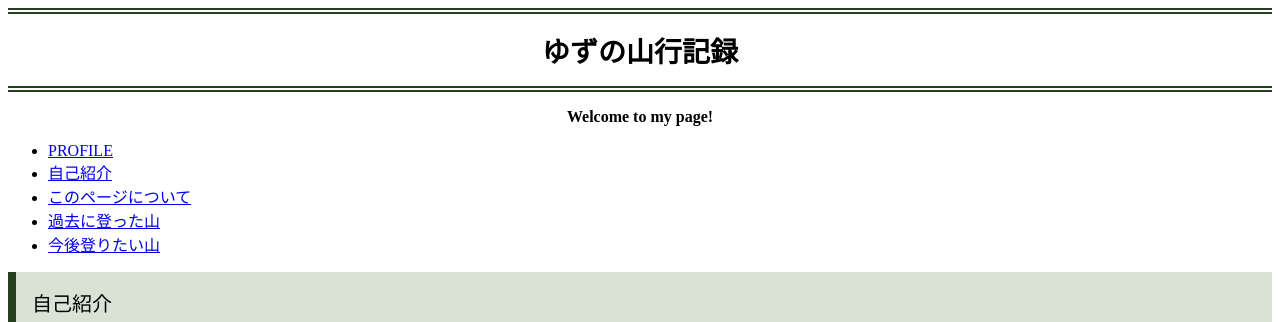
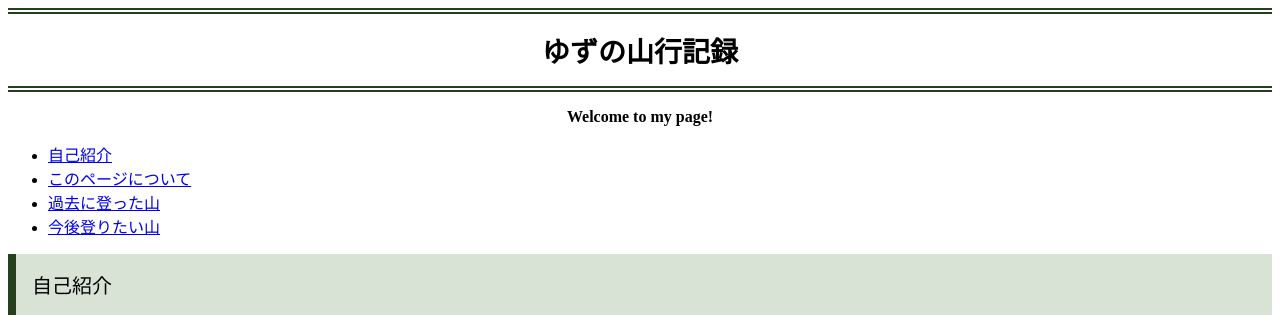
Before and after one commit to Yuzu-Aalto/Yuzu-no-introduction, a plain HTML site: page index.html in a window 1280 px wide. Shown: the top 322 px of the page. Drawn offline with Linux system fonts and the light colour scheme.

Commit message:
Update index.html

```diff
--- a/index.html
+++ b/index.html
@@ -14,7 +14,6 @@
         <aside class="aside">
       <nav class="asideNavi sticky2">
         <ul class="hideLink">
-          <li class="listAside listAsideArticle"><a href="#a1">PROFILE</a></li>
           <li class="listAside"><a href="#s1">自己紹介</a></li>
           <li class="listAside"><a href="#s2">このページについて</a></li>
           <li class="listAside"><a href="#s3">過去に登った山</a></li>
```
